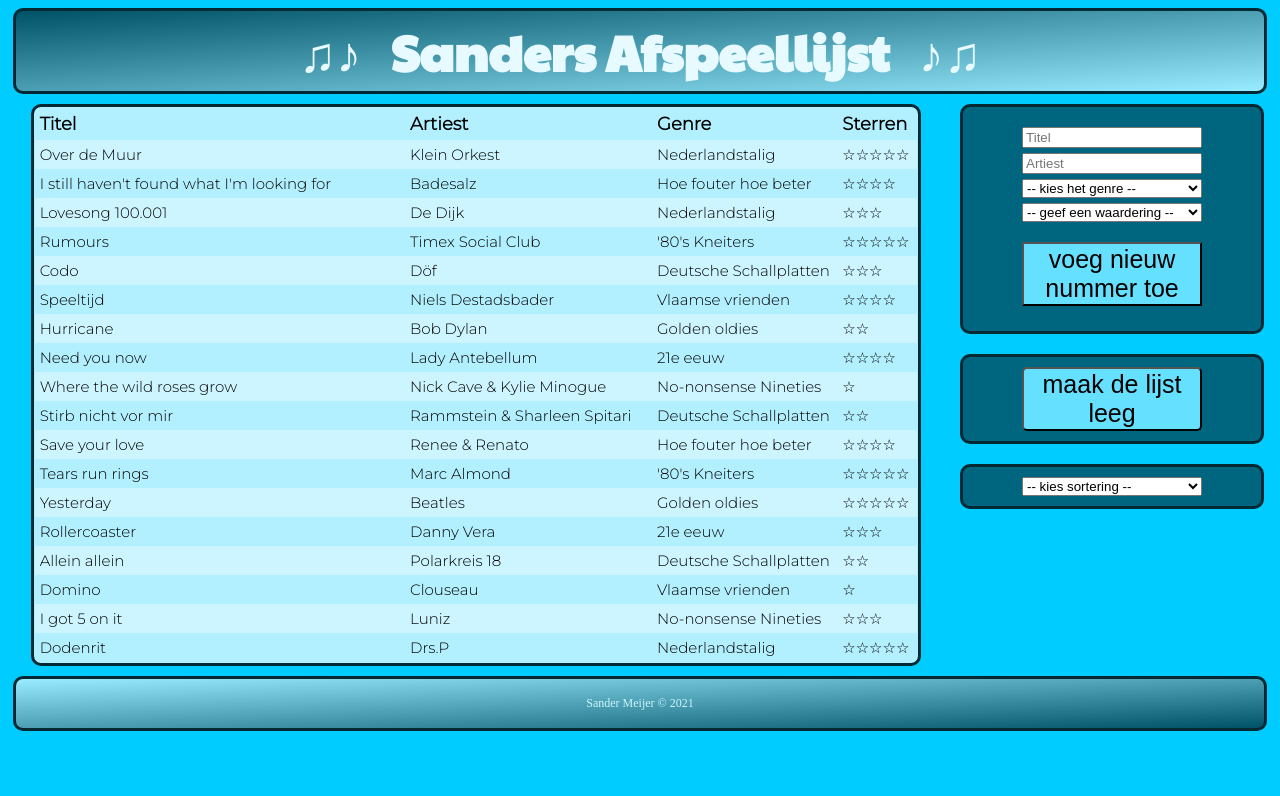
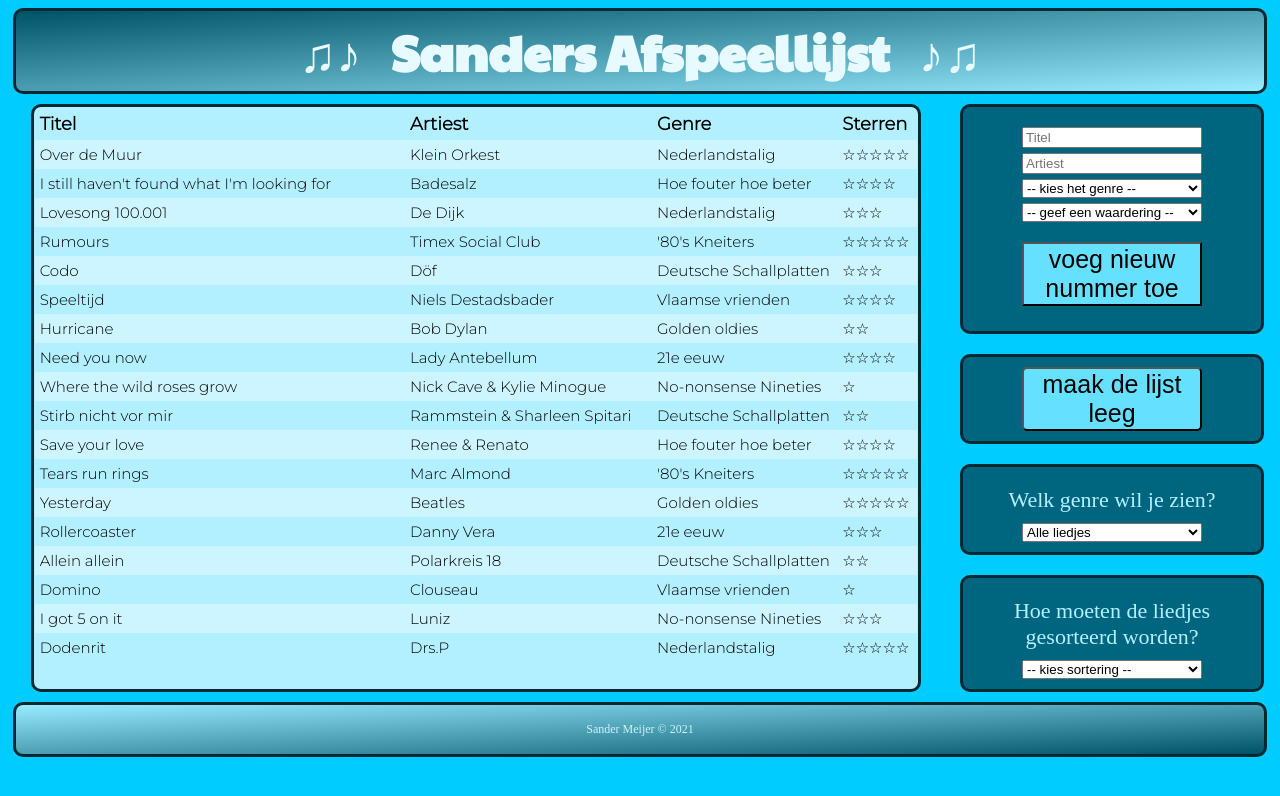
Before and after one commit to sandermeijer1972/Sander_Meijer-Lil-Playlist, a React (Create React App) app: page / in a window 1280 px wide. Shown: the top 796 px of the page. Built offline with nearby package versions, Linux system fonts and the light colour scheme.

Commit message:
added genre-filter

```diff
--- a/src/App.css
+++ b/src/App.css
@@ -41,8 +41,8 @@ h1::after {
     grid-template-areas:
     "S F"
     "S D"
+    "S C"
     "S V"
-    "S N"
     "S .";
     width: 98%;
 }
@@ -139,6 +139,28 @@ h1::after {
     background-color: red;
 }
 
+.genre {
+    grid-area: C;
+    background-color: #006680;
+    border: solid 3px #002933;
+    border-radius: 10px;
+    padding: 10px;
+    margin: 10px;
+    margin-right: 20px;
+    width: 90%;
+    text-align: center;
+}
+
+.genre p {
+    color: #B3F0FF;
+    font-size: 22px;
+    margin: 10px;
+}
+
+.genre select {
+    width: 180px;
+}
+
 .sortering {
     grid-area: V;
     background-color: #006680;
@@ -149,6 +171,12 @@ h1::after {
     margin-right: 20px;
     width: 90%;
     text-align: center;
+}
+
+.sortering p {
+    color: #B3F0FF;
+    font-size: 22px;
+    margin: 10px;
 }
 
 .sortering select {
--- a/src/Components/ListItem.js
+++ b/src/Components/ListItem.js
@@ -1,8 +1,8 @@
 import React from "react"
 
-function ListItem({song}) {
+function ListItem({song, genre}) {
     return (
-        <li>
+        <li style={{display: (genre !== song.genre && genre !== "all") && "none" }}>
             <p>{song.title}</p>
             <p>{song.artist}</p>
             <p>{song.genre}</p>
--- a/src/Components/SongChoice.js
+++ b/src/Components/SongChoice.js
@@ -0,0 +1,28 @@
+import React from "react"
+
+function SongChoice({selectedGenre, handleClickGenre, selectedStars, handleClickStars}) {
+    return (
+        <form className="genre">
+            <p>
+                Welk genre wil je zien?
+            </p>
+            <select
+                name="genres"
+                value={selectedGenre.value}
+                onChange={handleClickGenre}
+            >
+                <option value="all">Alle liedjes</option>
+                <option value="Golden oldies">Golden oldies</option>
+                <option value="'80's Kneiters">'80's Kneiters</option>
+                <option value="No-nonsense Nineties">No-nonsense Nineties</option>
+                <option value="21e eeuw">21e eeuw</option>
+                <option value="Nederlandstalig">Nederlandstalig</option>
+                <option value="Vlaamse vrienden">Vlaamse vrienden</option>
+                <option value="Deutsche Schallplatten">Deutsche Schallplatten</option>
+                <option value="Hoe fouter hoe beter">Hoe fouter hoe beter</option>
+            </select>
+        </form>
+    )
+}
+
+export default SongChoice
--- a/src/Components/SongList.js
+++ b/src/Components/SongList.js
@@ -1,8 +1,8 @@
 import React from "react"
 import ListItem from "./ListItem"
 
-function SongList({songs}) {
-    const songItems = songs.map(song => <ListItem key={song.id} song={song} />)
+function SongList({songs, selectedGenre}) {
+    const songItems = songs.map(song => <ListItem key={song.id} song={song} genre={selectedGenre} />)
     return (
         <ul className="songs">
             <li>
--- a/src/Components/SongOverview.js
+++ b/src/Components/SongOverview.js
@@ -2,6 +2,7 @@ import React from "react"
 import SongList from "./SongList"
 import SongForm from "./SongForm"
 import SongDelete from "./SongDelete"
+import SongChoice from "./SongChoice"
 import SongSort from "./SongSort"
 
 class SongOverview extends React.Component {
@@ -30,6 +31,7 @@ class SongOverview extends React.Component {
                 {id: 18, title: "Dodenrit", artist: "Drs.P", genre: "Nederlandstalig", stars: "☆☆☆☆☆"}
             ],
             sort: "",
+            selectedGenre: "all"
         }
     }
 
@@ -57,9 +59,45 @@ class SongOverview extends React.Component {
         const emptySongs = () => {
             this.setState({songs: []})
         }
+        const selectGenre = event => {
+            const selectedGenreItem = event.target.value
+            console.log(selectedGenreItem)
+            switch(selectedGenreItem) {
+                case "all":
+                    this.setState({selectedGenre: "all"})
+                    break
+                case "Golden oldies":
+                    this.setState({selectedGenre: "Golden oldies"})
+                    break
+                case "'80's Kneiters":
+                    this.setState({selectedGenre: "'80's Kneiters"})
+                    break
+                case "No-nonsense Nineties":
+                    this.setState({selectedGenre: "No-nonsense Nineties"})
+                    break
+                case "21e eeuw":
+                    this.setState({selectedGenre: "21e eeuw"})
+                    break
+                case "Nederlandstalig":
+                    this.setState({selectedGenre: "Nederlandstalig"})
+                    break
+                case "Vlaamse vrienden":
+                    this.setState({selectedGenre: "Vlaamse vrienden"})
+                    break
+                case "Deutsche Schallplatten":
+                    this.setState({selectedGenre: "Deutsche Schallplatten"})
+                    break
+                case "Hoe fouter hoe beter":
+                    this.setState({selectedGenre: "Hoe fouter hoe beter"})
+                    break
+                default:
+                    this.setState({selectedGenre: "all"})
+            }
+        }
         const sortSongs = event => {
             const selectedItem = event.target.value
             console.log(selectedItem)
+            this.setState({sort: selectedItem})
             switch(selectedItem) {
                 case "TAZ":
                     this.setState({songs: this.state.songs.sort((a,b) => (a.title > b.title) ? 1 : -1)})
@@ -81,13 +119,15 @@ class SongOverview extends React.Component {
                     break
                 default:
                     this.setState({songs: this.state.songs.sort((a,b) => (a.id > b.id) ? 1 : -1)})
+
             }
         }
         return (
             <div className="overview">
-                <SongList songs={this.state.songs} />
+                <SongList songs={this.state.songs} selectedGenre={this.state.selectedGenre} />
                 <SongForm onSubmit={addNewSong}/>
                 <SongDelete songs={this.state.songs} handleClickDeleteSongs={emptySongs} />
+                <SongChoice selectedGenre={this.state.selectedGenre} handleClickGenre={selectGenre} />
                 <SongSort sortering={this.state.sort} handleClickSort={sortSongs} />
             </div>
         )
--- a/src/Components/SongSort.js
+++ b/src/Components/SongSort.js
@@ -3,6 +3,9 @@ import React from "react"
 function SongSort({sortering, handleClickSort}) {
     return (
         <form className="sortering">
+            <p>
+                Hoe moeten de liedjes gesorteerd worden?
+            </p>
             <select
                 name="sortering"
                 value={sortering.value}
```
